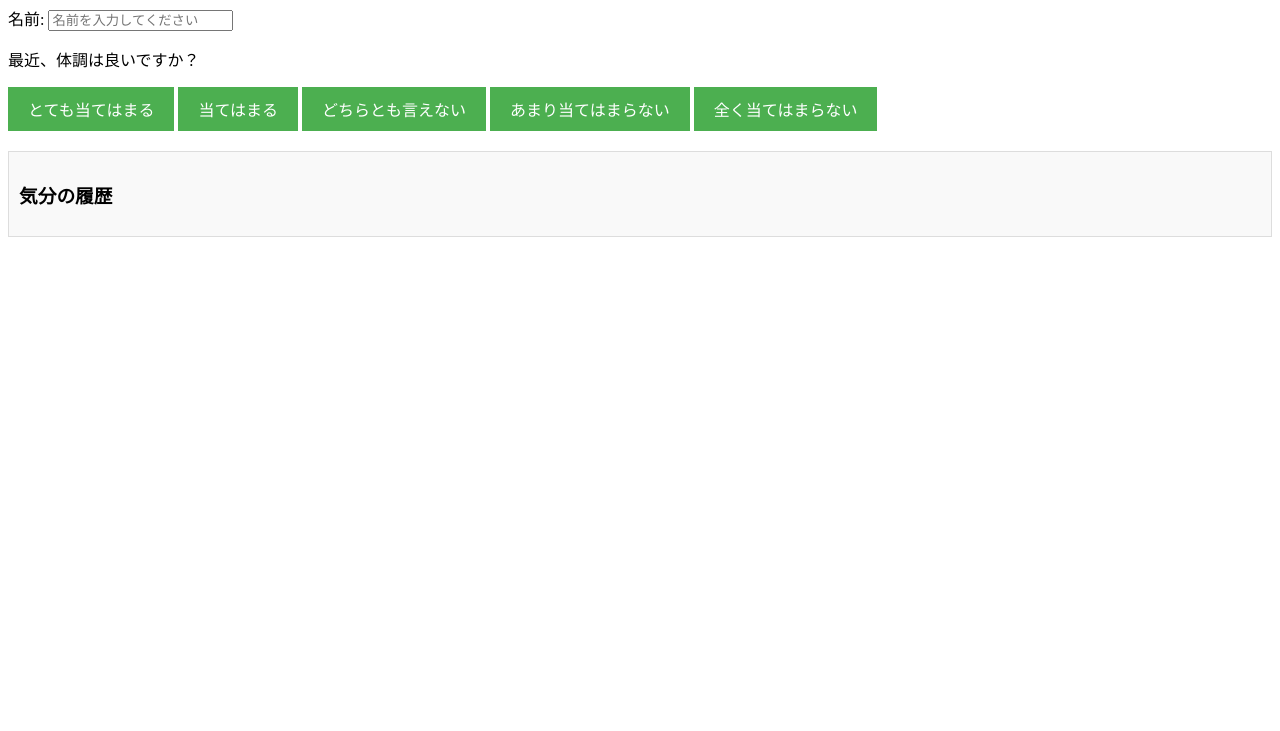
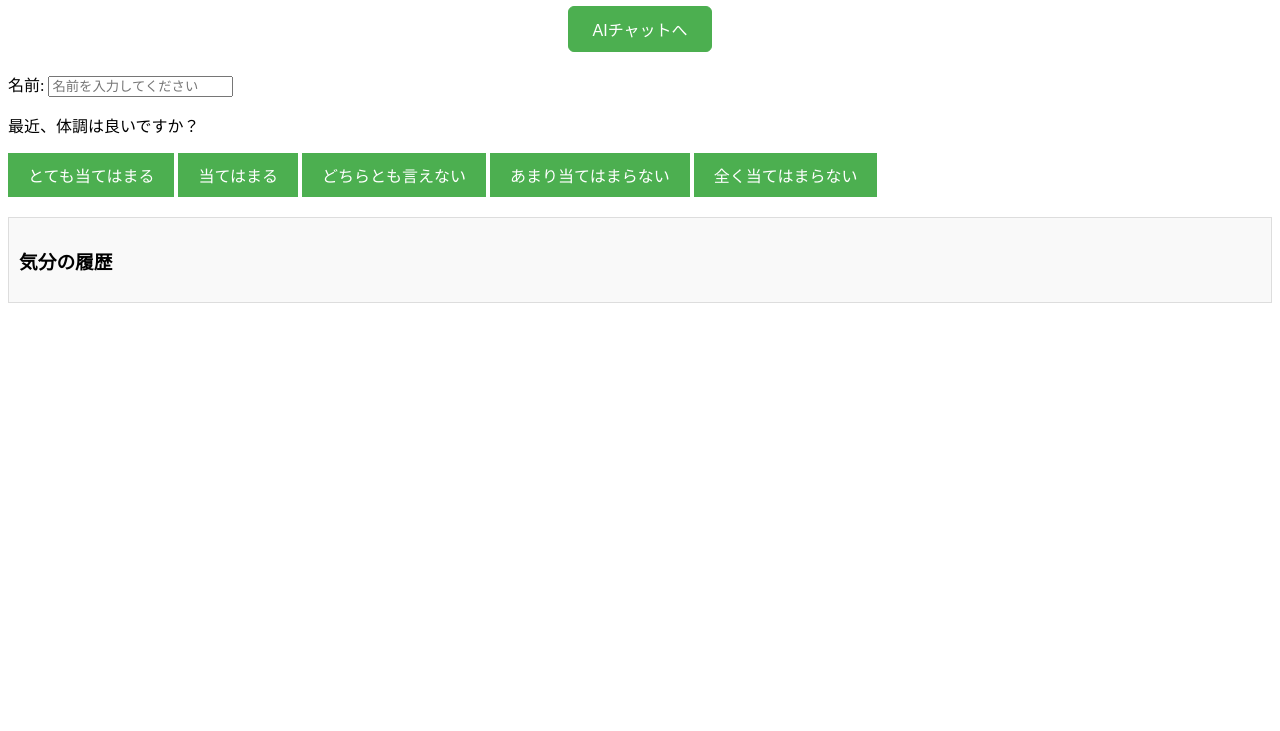
Before and after one commit to jhoso105106/mood-check-app, a website: page moodCheck.html in a window 1280 px wide. Shown: the part 69-800 px from the top of the page. Drawn offline with Linux system fonts and the light colour scheme.

Commit message:
AIチャットへのボタンを追加

```diff
--- a/moodCheck.html
+++ b/moodCheck.html
@@ -131,6 +131,9 @@
 <body>
     <div>
         <h2>気分チェック</h2>
+        <div style="text-align:center; margin-bottom:20px;">
+            <button onclick="location.href='chatPage.html'" style="padding:10px 24px; font-size:16px; border-radius:6px; border:1px solid #4CAF50; background:#4CAF50; color:#fff; cursor:pointer;">AIチャットへ</button>
+        </div>
         <form>
             <label for="name">名前:</label>
             <input type="text" id="name" name="name" placeholder="名前を入力してください">
```
